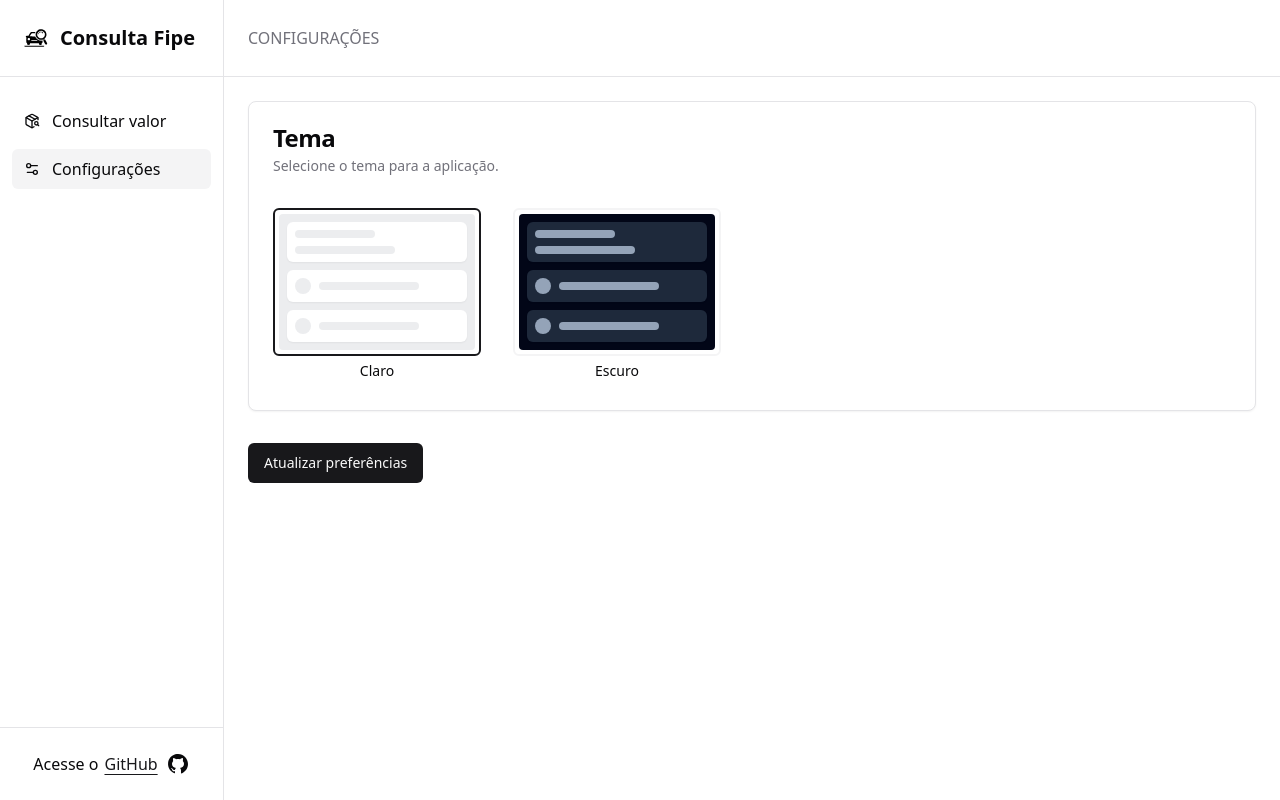
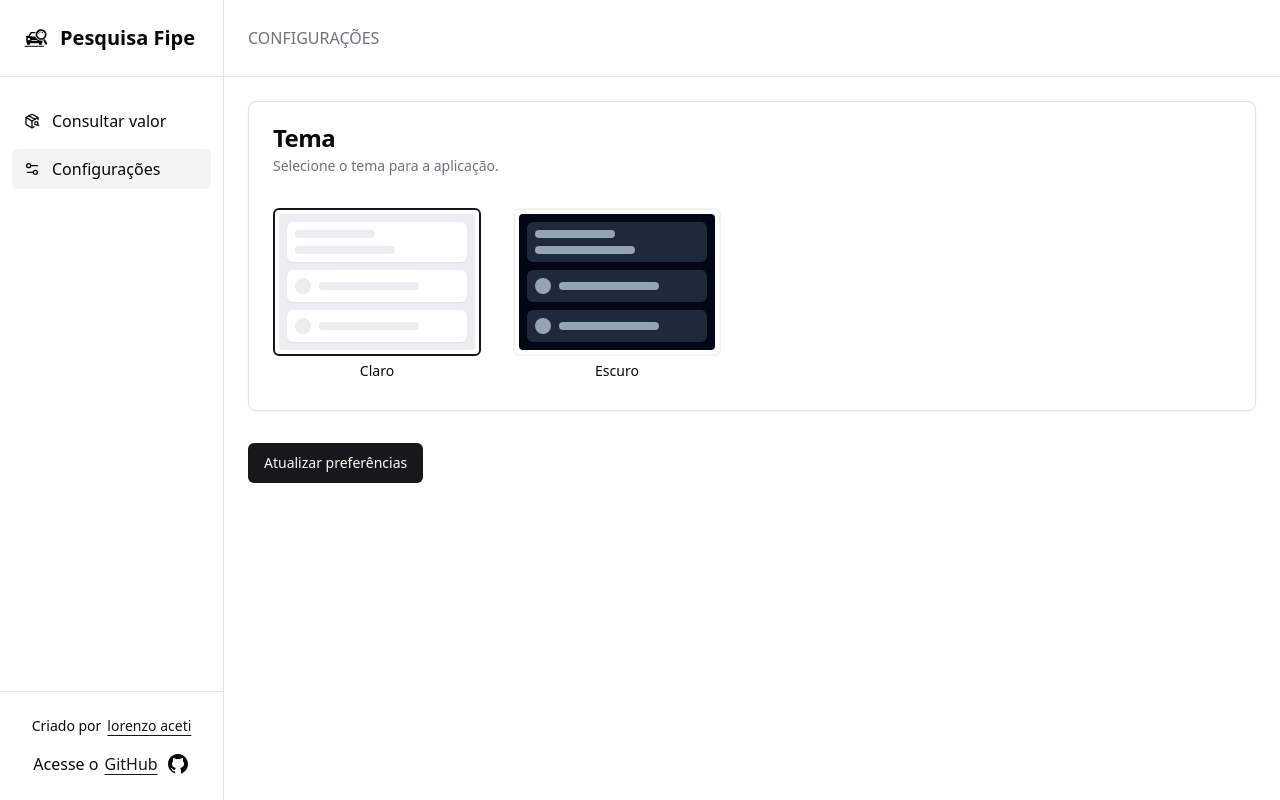
Before and after one commit to lorenzoa7/consulta-fipe, a Next.js app: page /configuracoes in a window 1280 px wide. Built offline with nearby package versions, Linux system fonts and the light colour scheme.

Commit message:
refactor: change project name to pesquisa fipe and add my github account url

```diff
--- a/package.json
+++ b/package.json
@@ -1,5 +1,5 @@
 {
-  "name": "consulta-fipe",
+  "name": "pesquisa-fipe",
   "version": "0.1.0",
   "private": true,
   "scripts": {
--- a/src/app/layout.tsx
+++ b/src/app/layout.tsx
@@ -9,7 +9,7 @@ import { ThemeProvider } from 'next-themes'
 import './globals.css'
 
 export const metadata: Metadata = {
-  title: 'Consulta Fipe',
+  title: 'Pesquisa Fipe',
   description:
     'Aplicativo para consulta e visualização de veículos na tabela Fipe.',
 }
--- a/src/components/core/sidebar-sheet.tsx
+++ b/src/components/core/sidebar-sheet.tsx
@@ -1,7 +1,7 @@
 'use client'
 
 import { navConfig } from '@/config/nav'
-import { projectRepositoryUrl } from '@/config/site'
+import { myGithubProfileUrl, projectRepositoryUrl } from '@/config/site'
 import { formatPathname } from '@/functions/format-pathname'
 import { cn } from '@/lib/utils'
 import { PanelLeftOpenIcon } from 'lucide-react'
@@ -30,7 +30,7 @@ export function SidebarSheet() {
           <aside className="flex h-full flex-col space-y-6">
             <header className="flex select-none items-center gap-3 border-b border-border p-6">
               <LogoIcon className="size-6 dark:fill-foreground" />
-              <h1 className="text-xl font-semibold">Consulta Fipe</h1>
+              <h1 className="text-xl font-semibold">Pesquisa Fipe</h1>
             </header>
 
             <main className="grow flex-col px-3">
@@ -56,18 +56,32 @@ export function SidebarSheet() {
                 })}
               </nav>
             </main>
-            <footer className="mt-auto flex flex-col items-center gap-2 border-t border-border p-6">
+            <footer className="mt-auto flex flex-col items-center gap-4 border-t border-border p-6">
+              <div className="flex items-center gap-1.5 text-sm">
+                <span>Criado por</span>
+                <Link
+                  href={myGithubProfileUrl}
+                  className={cn(
+                    buttonVariants({ size: 'none', variant: 'linkSecondary' }),
+                    'flex items-center gap-2 text-sm',
+                  )}
+                  target="_blank"
+                >
+                  lorenzo aceti
+                </Link>
+              </div>
               <div className="flex items-center gap-1.5">
                 <span>Acesse o</span>
                 <Link
                   href={projectRepositoryUrl}
                   className={cn(
                     buttonVariants({ size: 'none', variant: 'linkSecondary' }),
-                    'flex items-center gap-2 text-base',
+                    'flex items-center gap-2 text-base group',
                   )}
                   target="_blank"
                 >
-                  GitHub <GithubIcon className="fill-foreground" />
+                  GitHub{' '}
+                  <GithubIcon className="fill-foreground transition-colors group-hover:fill-foreground/75" />
                 </Link>
               </div>
             </footer>
--- a/src/components/core/sidebar.tsx
+++ b/src/components/core/sidebar.tsx
@@ -1,7 +1,7 @@
 'use client'
 
 import { navConfig } from '@/config/nav'
-import { projectRepositoryUrl } from '@/config/site'
+import { myGithubProfileUrl, projectRepositoryUrl } from '@/config/site'
 import { cn } from '@/lib/utils'
 import Link from 'next/link'
 import { usePathname } from 'next/navigation'
@@ -17,7 +17,7 @@ export function Sidebar() {
     <aside className="fixed left-0 z-30 hidden h-screen w-56 flex-col space-y-6 border-r border-border lg:flex">
       <header className="flex select-none items-center gap-3 border-b border-border p-6">
         <LogoIcon className="size-6 dark:fill-foreground" />
-        <h1 className="text-xl font-semibold">Consulta Fipe</h1>
+        <h1 className="text-xl font-semibold">Pesquisa Fipe</h1>
       </header>
 
       <main className="grow flex-col px-3">
@@ -42,18 +42,32 @@ export function Sidebar() {
           })}
         </nav>
       </main>
-      <footer className="mt-auto flex flex-col items-center gap-2 border-t border-border p-6">
+      <footer className="mt-auto flex flex-col items-center gap-4 border-t border-border p-6">
+        <div className="flex items-center gap-1.5 text-sm">
+          <span>Criado por</span>
+          <Link
+            href={myGithubProfileUrl}
+            className={cn(
+              buttonVariants({ size: 'none', variant: 'linkSecondary' }),
+              'flex items-center gap-2 text-sm',
+            )}
+            target="_blank"
+          >
+            lorenzo aceti
+          </Link>
+        </div>
         <div className="flex items-center gap-1.5">
           <span>Acesse o</span>
           <Link
             href={projectRepositoryUrl}
             className={cn(
               buttonVariants({ size: 'none', variant: 'linkSecondary' }),
-              'flex items-center gap-2 text-base',
+              'flex items-center gap-2 text-base group',
             )}
             target="_blank"
           >
-            GitHub <GithubIcon className="fill-foreground" />
+            GitHub{' '}
+            <GithubIcon className="fill-foreground transition-colors group-hover:fill-foreground/75" />
           </Link>
         </div>
       </footer>
--- a/src/config/site.ts
+++ b/src/config/site.ts
@@ -6,4 +6,4 @@ export const siteRoutes = {
 export type SiteRoutes = typeof siteRoutes
 
 export const myGithubProfileUrl = 'https://github.com/lorenzoa7'
-export const projectRepositoryUrl = 'https://github.com/lorenzoa7/consulta-fipe'
+export const projectRepositoryUrl = 'https://github.com/lorenzoa7/pesquisa-fipe'
```
Also changed, not shown: 2 other files (tests, documents, lock files or other folders).
